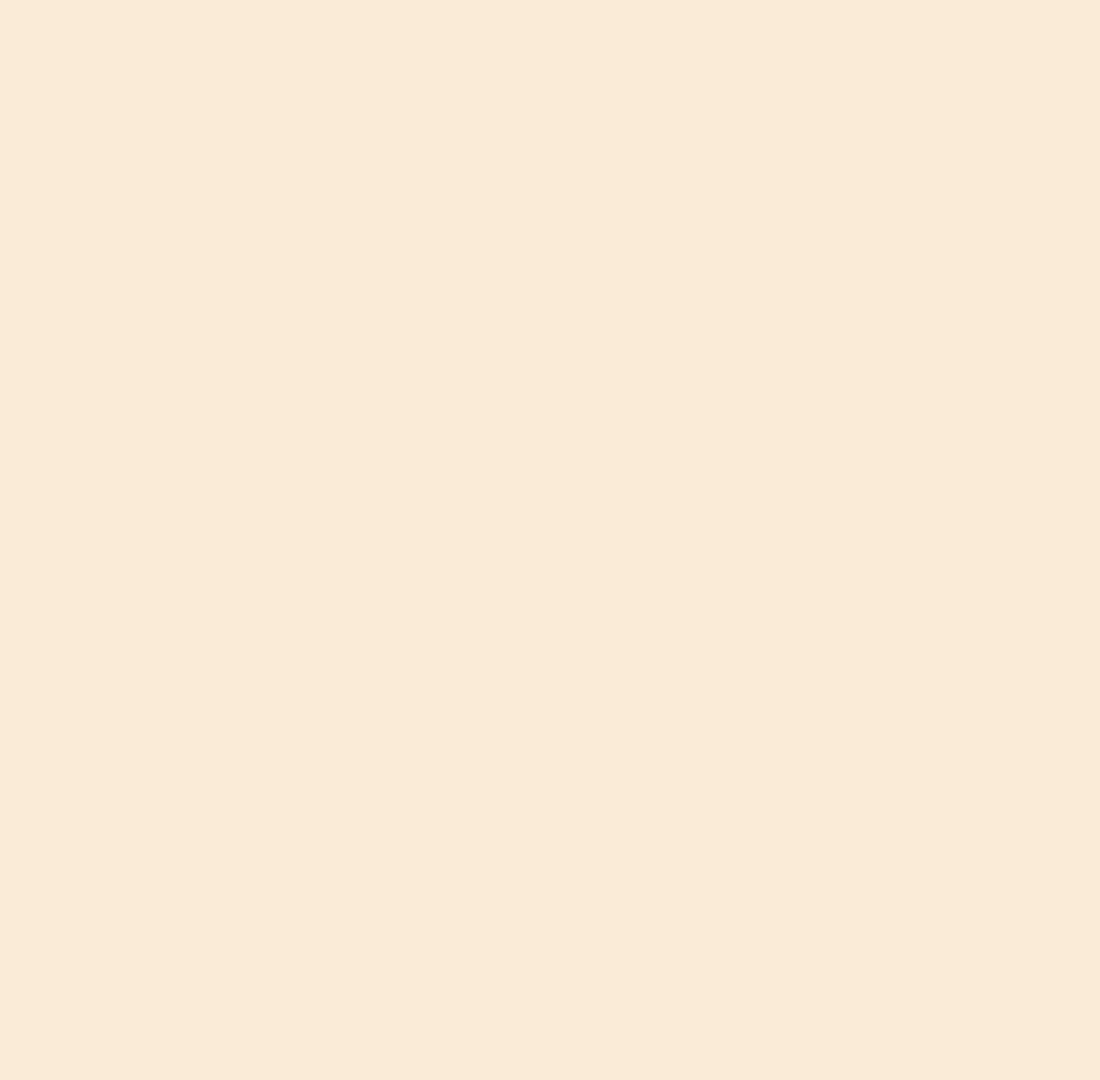
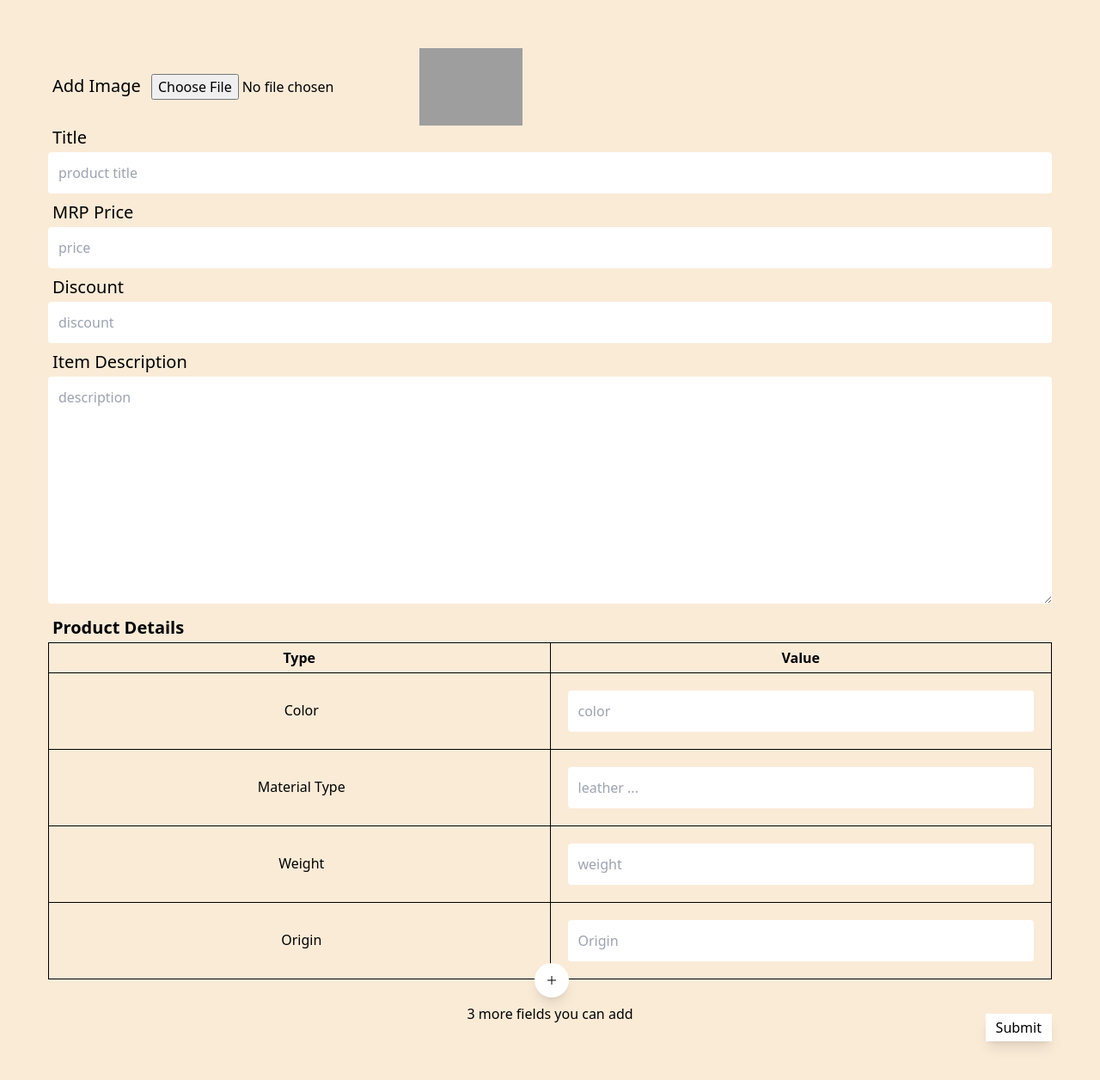
Before and after one commit to sowjanya1308/AmazonCloneProject, a React (Create React App) app in the folder frontend/: page /add in a window 1280 px wide. Before the commit this address had no page. Shown: the top 1256 px of the page at 86% size. Before the commit the page ends 800 px from the top, so only its background shows below. Built offline with nearby package versions, Linux system fonts and the light colour scheme; grey boxes are pictures that could not be loaded.

Commit message:
add product

```diff
--- a/frontend/src/App.css
+++ b/frontend/src/App.css
@@ -178,7 +178,7 @@ label{
     width: 250px;
 }
 
-
+/*
 @media (min-width: 768px) {
     .auto-col-grid-250{
         width: 100%;
@@ -198,4 +198,4 @@ label{
         width: 100%;
         grid-template-columns: repeat(auto-fill,minmax(250px,1fr));
     }
-}
+} */
--- a/frontend/src/App.js
+++ b/frontend/src/App.js
@@ -5,6 +5,7 @@ import Product from './screens/components/product';
 import Addtocart from './screens/components/addtocart';
 import ShoppingCart from './screens/components/shoppingcart';
 import categoryList from './screens/categoryProducts/categoryList';
+import AddProduct from './screens/addProduct/addProduct';
 
 
 
@@ -16,6 +17,7 @@ const App = () => {
       <Route path='/cart' Component={Addtocart}/>
       <Route path='/paymentdetails' Component={ShoppingCart}/>
       <Route path='/category' Component={categoryList}/>
+      <Route path='/add' Component={AddProduct}/>
     </Routes>
   )
 }
--- /dev/null
+++ b/frontend/src/screens/addProduct/addProduct.js
@@ -0,0 +1,92 @@
+import React, { useState } from 'react'
+import { IoAddSharp } from "react-icons/io5";
+
+const AddProduct = () => {
+    const [field,setField] = useState(0);
+
+    const evt=(e)=>{
+        console.log(e);
+        const preview = document.getElementById("preview");
+        const file = e.target.files[0]
+        if (file) {
+            preview.src = URL.createObjectURL(file)
+        }
+    }
+
+    const addRow=()=>{
+        const addRow = document.getElementById("addRow");
+        (field === 2) ? addRow.setAttribute("hidden",true):<></>
+        setField(field+1);
+        const row = document.getElementsByClassName("rowadd").item(field);
+        (row.style.display === "none")?row.style.display="table-row":row.style.display="none"
+    }
+  return (
+    <>
+    <div>
+        <div className='flex flex-col items-center justify-center '>
+            <form className='m-14'>
+                <div className='flex items-center'>
+                    <label htmlFor='image' className='mr-3 text-xl'>Add Image</label>
+                    <input id='image' accept='image/*' type='file' onChange={evt} size={'1MB'}/>
+                    <img className=' object-fill' src="#" id='preview' alt="img" height={120} width={120}/>
+                </div>
+                <label htmlFor='title' className='text-xl'>Title</label>
+                <input id='title' type='text' placeholder='product title' className='w-full p-3 rounded mb-2'/>
+                <label htmlFor='price' className='text-xl'>MRP Price</label>
+                <input id='price' type='number' placeholder='price' className='w-full p-3 rounded mb-2'/>
+                <label htmlFor='discount' className='text-xl'>Discount</label>
+                <input id='discount' type='number' placeholder='discount' className='w-full p-3 rounded mb-2'/>
+                <label htmlFor='desc' className='text-xl'>Item Description</label>
+                <textarea className='w-full p-3 mb-2 rounded' rows={10} placeholder='description'/>
+                <label className='text-xl font-bold'>Product Details</label>
+                <table className='w-full table table-fixed text-center mb-5'>
+                    <thead>
+                        <tr>
+                            <th>Type</th>
+                            <th>Value</th>
+                        </tr>
+                    </thead>
+                    <tbody className='relative'>
+                        <tr >
+                            <td><label htmlFor='color'>Color</label></td>
+                            <td className='p-5'><input id='color' type='text' placeholder='color' className='w-full p-3 rounded ' /></td>
+                        </tr>
+                        <tr>
+                            <td><label htmlFor='material'>Material Type</label></td>
+                            <td className='p-5'><input id='material' type='text' placeholder='leather ...' className='w-full p-3 rounded ' /></td>
+                        </tr>
+                        <tr>
+                            <td><label htmlFor='Weight'>Weight</label></td>
+                            <td className='p-5'><input id='Weight' type='text' placeholder='weight' className='w-full p-3 rounded ' /></td>
+                        </tr>
+                        <tr>
+                            <td><label htmlFor='Origin'>Origin</label></td>
+                            <td className='p-5'><input id='Origin' type='text' placeholder='Origin' className='w-full p-3 rounded ' /></td>
+                        </tr>
+                        <tr className='rowadd' style={{"display":"none"}}>
+                            <td className='p-5'><input id='add-label-1' type='text' placeholder='type' className='w-full p-3 rounded ' /></td>
+                            <td className='p-5'><input id='add-input-1' type='text' placeholder='value' className='w-full p-3 rounded ' /></td>
+                        </tr>
+                        <tr className='rowadd' style={{"display":"none"}}>
+                            <td className='p-5'><input id='add-label-2' type='text' placeholder='type' className='w-full p-3 rounded ' /></td>
+                            <td className='p-5'><input id='add-input-2' type='text' placeholder='value' className='w-full p-3 rounded ' /></td>
+                        </tr>
+                        <tr className='rowadd' style={{"display":"none"}}>
+                            <td className='p-5'><input id='add-label-3' type='text' placeholder='type' className='w-full p-3 rounded ' /></td>
+                            <td className='p-5'><input id='add-input-3' type='text' placeholder='value' className='w-full p-3 rounded ' /></td>
+                        </tr>
+                        <p id='addRow' onClick={addRow} className='absolute bottom-[-6%] shadow-lg left-[48.5%] bg-white w-fit p-3 rounded-full cursor-pointer'><IoAddSharp/></p>
+                        <p className='absolute right-0 left-0 mt-7 text-center'> {field===3 ? "Refresh to reset":`${3-field} more fields you can add`}</p>
+                    </tbody>
+                </table>
+                <div className='w-full relative flex justify-end mt-10'>
+                    <input type='submit' value={"Submit"} className='bg-white px-3 py-1 shadow-lg cursor-pointer '/>
+                </div>
+            </form>
+        </div>
+    </div>
+    </>
+  )
+}
+
+export default AddProduct
--- a/frontend/src/screens/components/shoppingcart.js
+++ b/frontend/src/screens/components/shoppingcart.js
@@ -1,17 +1,19 @@
 import React from 'react';
 import watch from "../../images/watch.png"
+import Header from './header';
 
 
 const ShoppingCart = () => {
  return (
     <>
+    <Header/>
     <div className="container mx-auto">
         <div className="flex flex-col md:flex-row ml-5 m-5">
             <div className="md:w-1/2 md:pr-8">
             <div>
                 <h1 className="text-2xl font-bold mb-4">Contact</h1>
                 <div className="mb-4">
-                <label for="countries" class="block mb-2 text-sm font-medium text-gray-900 dark:text-white"></label>
+                <label for="countries" class="block mb-2 text-sm font-medium text-gray-900"></label>
                 <select id="countries" class="bg-gray-50 rounded px-2 py-1 ">
                     <option selected>Choose a country</option>
                     <option value="US">United States</option>
@@ -54,7 +56,7 @@ const ShoppingCart = () => {
                     </div>
                     <div class="flex items-center mb-4">
                         <input id="default-checkbox" type="checkbox" value="" class="w-4 h-4 text-blue-600 bg-gray-100 border-gray-300 rounded focus:ring-blue-500 dark:focus:ring-blue-600 dark:ring-offset-gray-800 focus:ring-2 dark:bg-gray-700 dark:border-gray-600"/>
-                        <label for="default-checkbox" class="ms-2 text-sm font-medium text-gray-900 dark:text-gray-300">Make This My Permanent Address</label>
+                        <label for="default-checkbox" class="ms-2 text-sm font-medium text-gray-900 ">Make This My Permanent Address</label>
                     </div>
                 </div>
             </div>
```
Also changed, not shown: frontend/src/screens/components/filters.js (+20 -20 lines).
